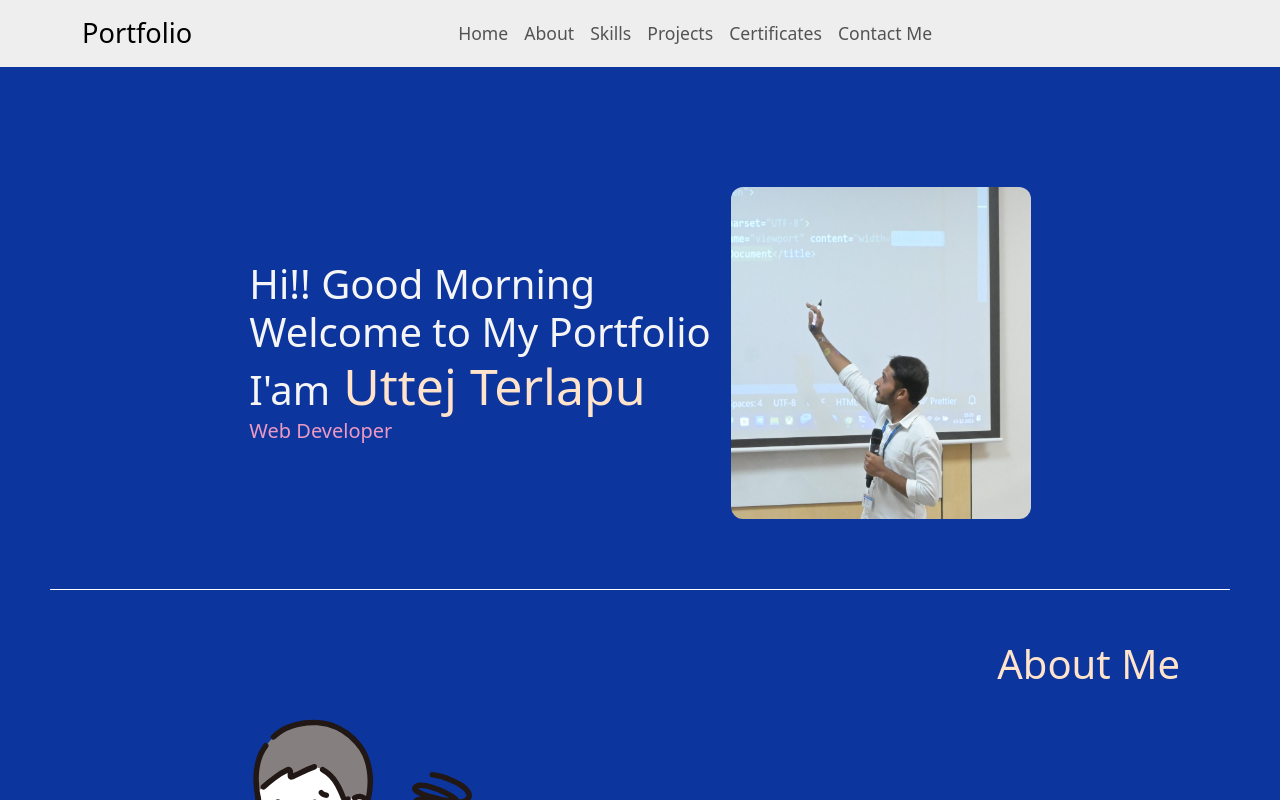
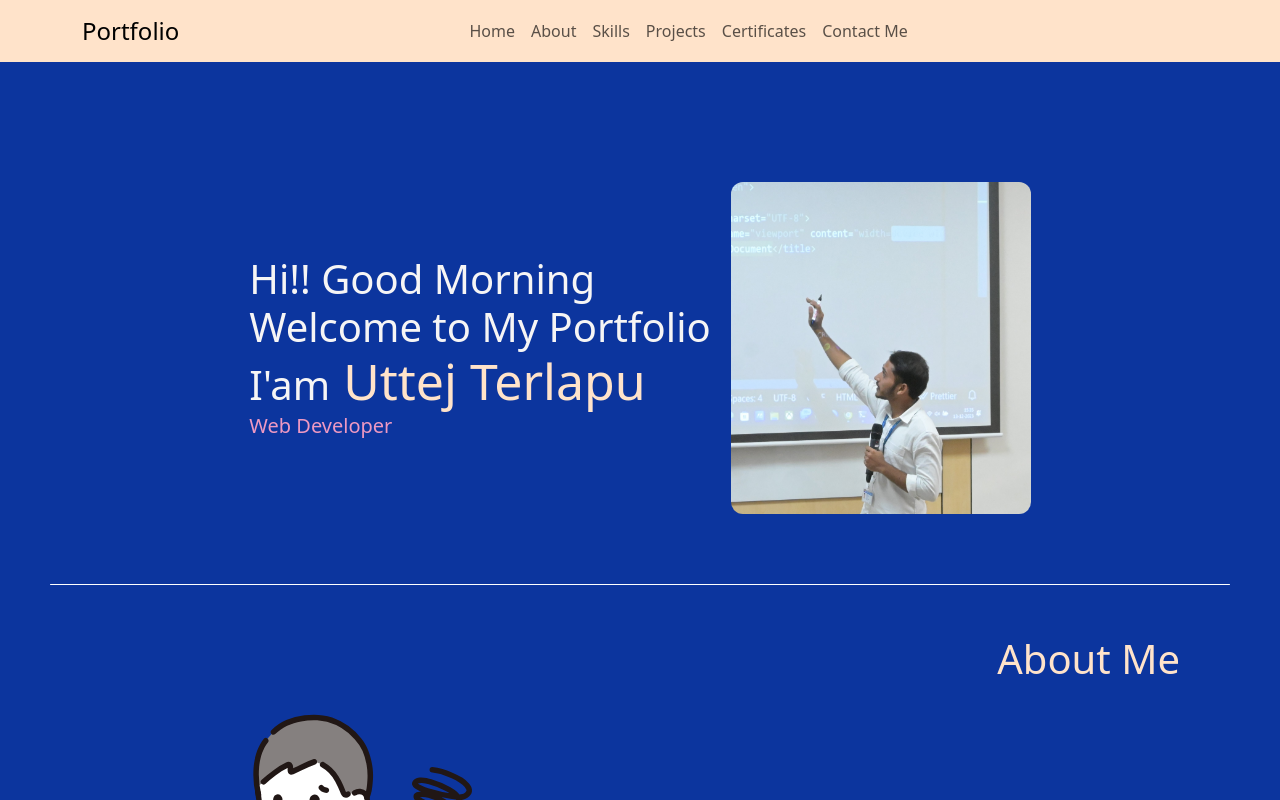
Before and after one commit to uttejterlapu/Portfolio_, a React (Create React App) app: page / in a window 1280 px wide. Shown: the top 800 px of the page. Built offline with nearby package versions, Linux system fonts and the light colour scheme.

Commit message:
changes in navbar

```diff
--- a/src/Pages/Components/NavBar.js
+++ b/src/Pages/Components/NavBar.js
@@ -8,13 +8,13 @@ function BasicExample() {
     const isMobile = useMediaQuery({ maxWidth: 576 }); // Define breakpoint for mobile screens
 
     return (
-        <Navbar expand="lg" className="bg-body-secodary sticky-top" style={{ backgroundColor: '#EEEEEE' , position: 'sticky'}}>
+        <Navbar expand="lg" className="bg-body-secodary sticky-top" style={{ backgroundColor: '#FFE3CA' , position: 'sticky'}}>
             <Container>
                 {/* Apply conditional classes */}
-                <Navbar.Brand href="/" style={{ fontSize: '1.7rem'}} className={isMobile ? "" : "mx-auto"} >Portfolio</Navbar.Brand>
-                <Navbar.Toggle aria-controls="basic-navbar-nav" />
+                <Navbar.Brand href="/" style={{ fontSize: '1.5rem'}} className={isMobile ? "" : "mx-auto"} >Portfolio</Navbar.Brand>
+                <Navbar.Toggle aria-controls="basic-navbar-nav" style={{border:'none'}}/>
                 <Navbar.Collapse id="basic-navbar-nav">
-                    <Nav className="mx-auto" style={{ fontSize: '1.1rem'}}>
+                    <Nav className="mx-auto" style={{ fontSize: '1rem'}}>
                         <Nav.Link href="#homep">Home</Nav.Link>
                         <Nav.Link href="#about">About</Nav.Link>
                         <Nav.Link href="#skills">Skills</Nav.Link>
```
